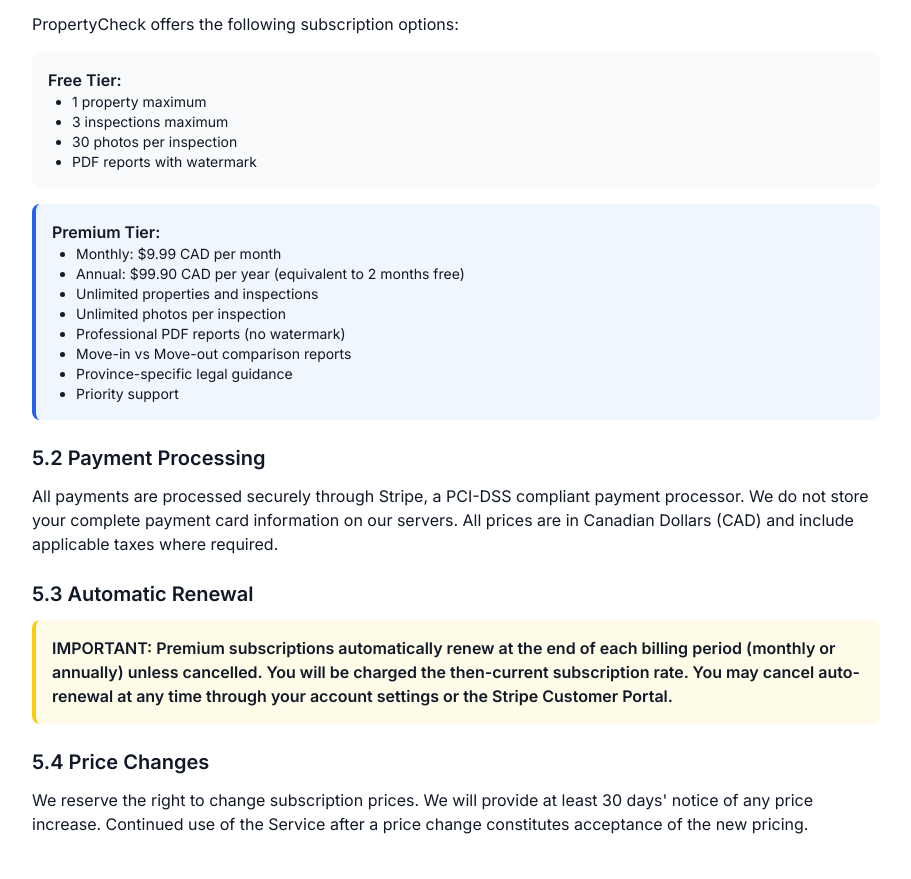
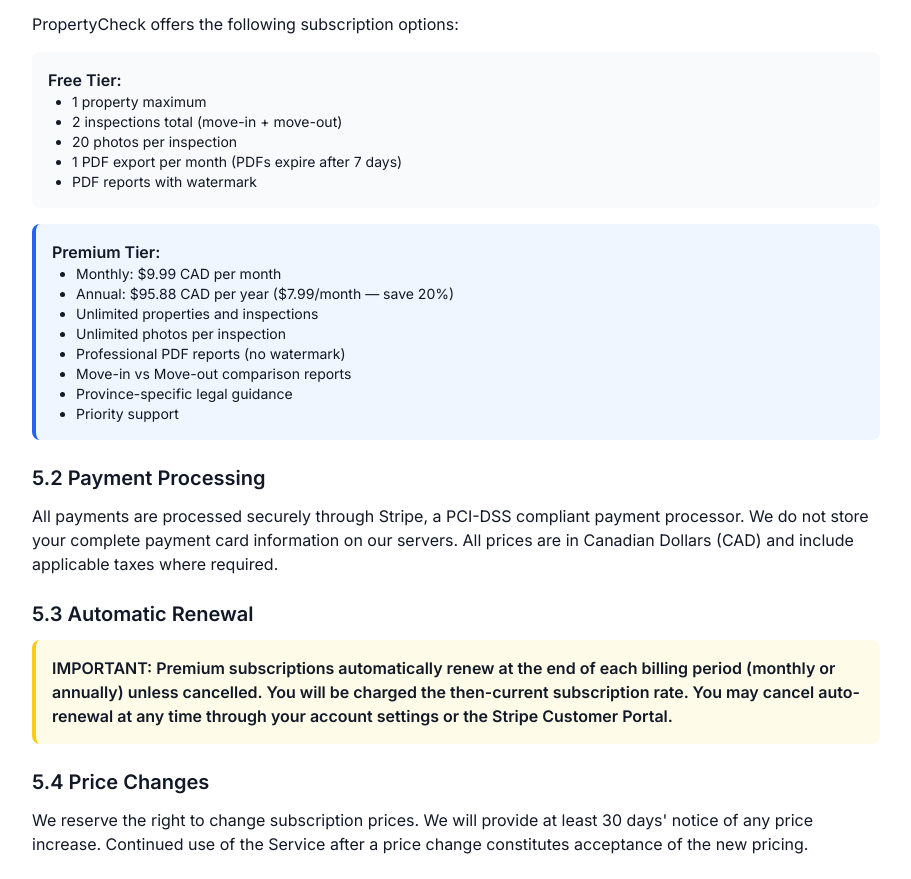
Before and after one commit to mouhcineshazy/propertycheck, a Next.js app in the folder apps/web/: page /en/terms in a window 1280 px wide. Shown: the part 2408-3287 px from the top of the page, without its empty margins (184-1095 px from the left). Built offline with nearby package versions, Linux system fonts and the light colour scheme; no server answers.

Commit message:
add documentation and claude instructions

```diff
--- a/apps/web/app/[locale]/(legal)/terms/page.tsx
+++ b/apps/web/app/[locale]/(legal)/terms/page.tsx
@@ -120,8 +120,9 @@
             <p className="font-semibold">Free Tier:</p>
             <ul className="list-disc pl-6 text-sm">
               <li>1 property maximum</li>
-              <li>3 inspections maximum</li>
-              <li>30 photos per inspection</li>
+              <li>2 inspections total (move-in + move-out)</li>
+              <li>20 photos per inspection</li>
+              <li>1 PDF export per month (PDFs expire after 7 days)</li>
               <li>PDF reports with watermark</li>
             </ul>
           </div>
@@ -129,7 +130,7 @@
             <p className="font-semibold">Premium Tier:</p>
             <ul className="list-disc pl-6 text-sm">
               <li>Monthly: $9.99 CAD per month</li>
-              <li>Annual: $99.90 CAD per year (equivalent to 2 months free)</li>
+              <li>Annual: $95.88 CAD per year ($7.99/month — save 20%)</li>
               <li>Unlimited properties and inspections</li>
               <li>Unlimited photos per inspection</li>
               <li>Professional PDF reports (no watermark)</li>
```
Also changed, not shown: 5 other files (tests, documents, lock files or other folders).
